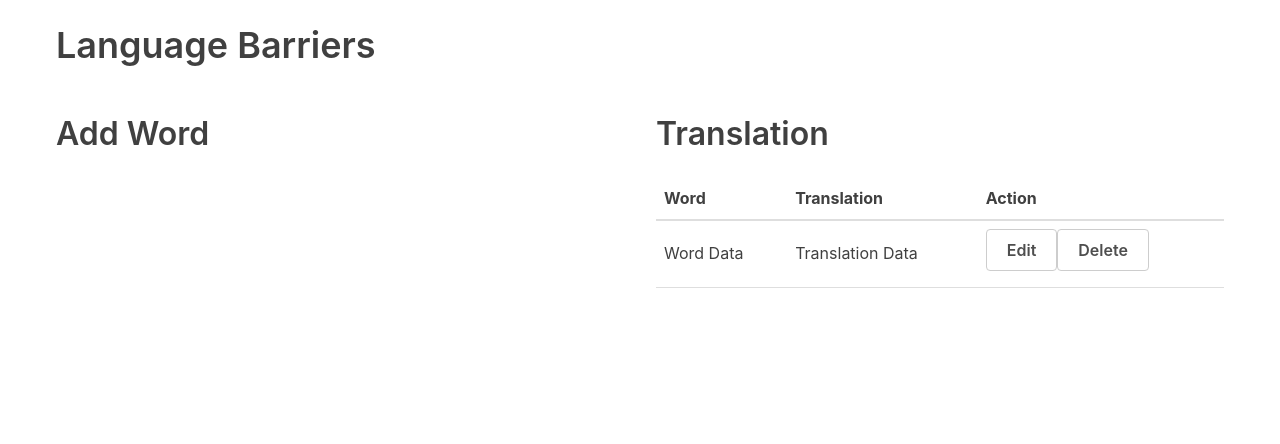
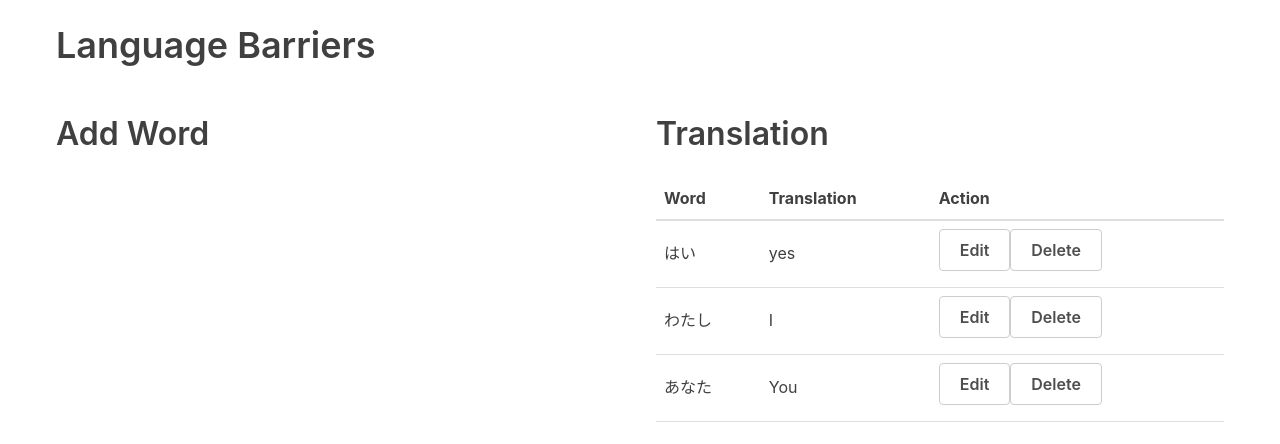
Before and after one commit to AngryGrizzlyBear/language-barriers, a React (Create React App) app: page / in a window 1280 px wide. Shown: the top 444 px of the page. Built offline with nearby package versions, Linux system fonts and the light colour scheme.

Commit message:
Added Word Table.

```diff
--- a/src/App.js
+++ b/src/App.js
@@ -1,8 +1,20 @@
-import React from 'react';
+import React, { useState } from 'react';
 import './index.css'
 import UserTable from './Components/UserTable'
 
+
 const App = () => {
+
+  const wordData= [
+    {id: 1, word:'はい', translation:'yes'},
+    {id: 2, word:'わたし', translation:'I'},
+    {id: 3, word:'あなた', translation:'You'},
+  ]
+
+  const [words, setWords] = useState(wordData)
+
+
+
   return (
     <div className="container">
       <h1>Language Barriers</h1>
@@ -12,7 +24,7 @@ const App = () => {
         </div>
         <div className="flex-large">
           <h2>Translation</h2>
-          <UserTable />
+          <UserTable words={words} />
         </div>
       </div>
     </div>
--- a/src/Components/UserTable.js
+++ b/src/Components/UserTable.js
@@ -1,6 +1,6 @@
 import React from "react";
 
-const UserTable = () => (
+const UserTable = props => (
   <table>
     <thead>
       <tr>
@@ -10,16 +10,24 @@ const UserTable = () => (
       </tr>
     </thead>
     <tbody>
-      <tr>
-        <td>Word Data</td>
-        <td>Translation Data</td>
-        <td>
-            <button className="button muted-button">Edit</button>
-            <button className="button muted-button">Delete</button>
-        </td>
-      </tr>
+      {props.words.length > 0 ? (
+        props.words.map(word => (
+          <tr key={word.id}>
+            <td>{word.word}</td>
+            <td>{word.translation}</td>
+            <td>
+              <button className="button muted-button">Edit</button>
+              <button className="button muted-button">Delete</button>
+            </td>
+          </tr>
+        ))
+      ) : (
+        <tr>
+          <td colSpan={3}>No words</td>
+        </tr>
+      )}
     </tbody>
   </table>
 );
 
-export default UserTable
+export default UserTable;
```
